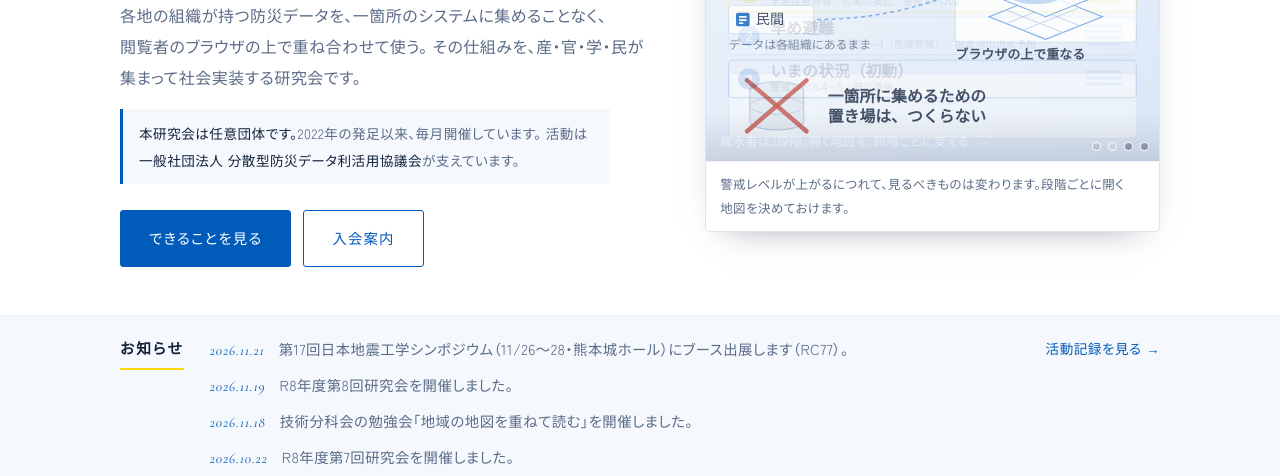
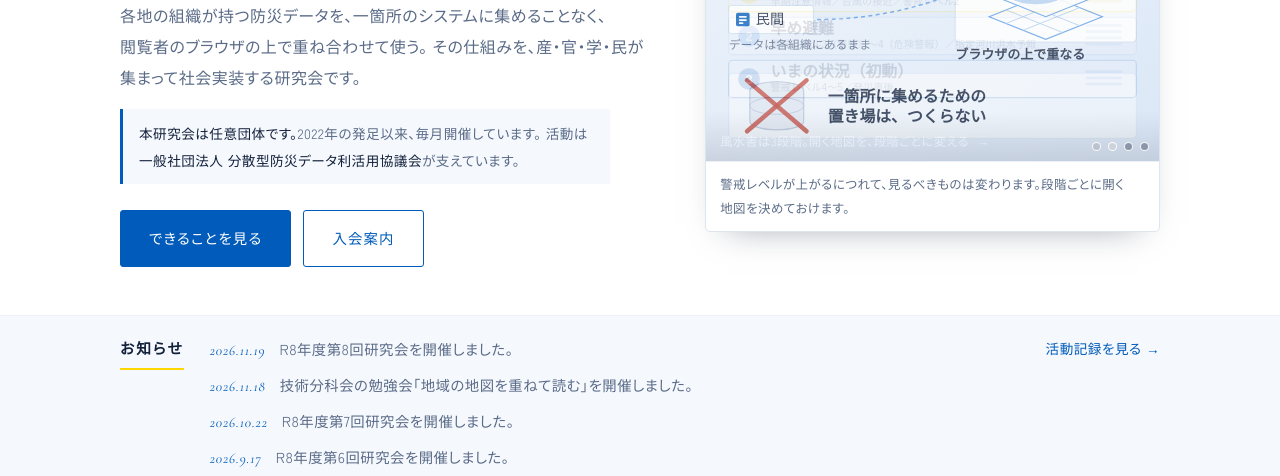
Before and after one commit to copernicus-tokyo/copernicus-tokyo.github.io, a plain HTML site: page index.html in a window 1280 px wide. Shown: the part 314-790 px from the top of the page. Drawn offline with nearby package versions, Linux system fonts and the light colour scheme; a web font is replaced by a local one.

Commit message:
シンポジウム出展のお知らせを取り下げる
事後報告に切り替えるため、11/21 に載せた第17回日本地震工学シンポジウムの
ブース出展のお知らせを外した。会期後に報告として改めて載せる。

公開済みの news.js?v=3 が使われないよう、index.html の ?v= を 4 に上げた。

Co-Authored-By: Claude Opus 5 <noreply@anthropic.com>

```diff
--- a/index.html
+++ b/index.html
@@ -541,7 +541,7 @@
 <!-- お知らせのデータ。ローカルでファイルを直接開いた場合にも読めるよう、
      テキストファイルではなくスクリプトとして読み込んでいます -->
 <script src="hero.js?v=11"></script>
-<script src="news.js?v=3"></script>
+<script src="news.js?v=4"></script>
 <script>
 (function(){
   "use strict";
--- a/news.js
+++ b/news.js
@@ -18,7 +18,6 @@
    ───────────────────────────────────────────── */
 
 window.NEWS = `
-2026.11.21 第17回日本地震工学シンポジウム（11/26〜28・熊本城ホール）にブース出展します（RC77）。
 2026.11.19 R8年度第8回研究会を開催しました。
 2026.11.18 技術分科会の勉強会「地域の地図を重ねて読む」を開催しました。
 2026.10.22 R8年度第7回研究会を開催しました。
```
